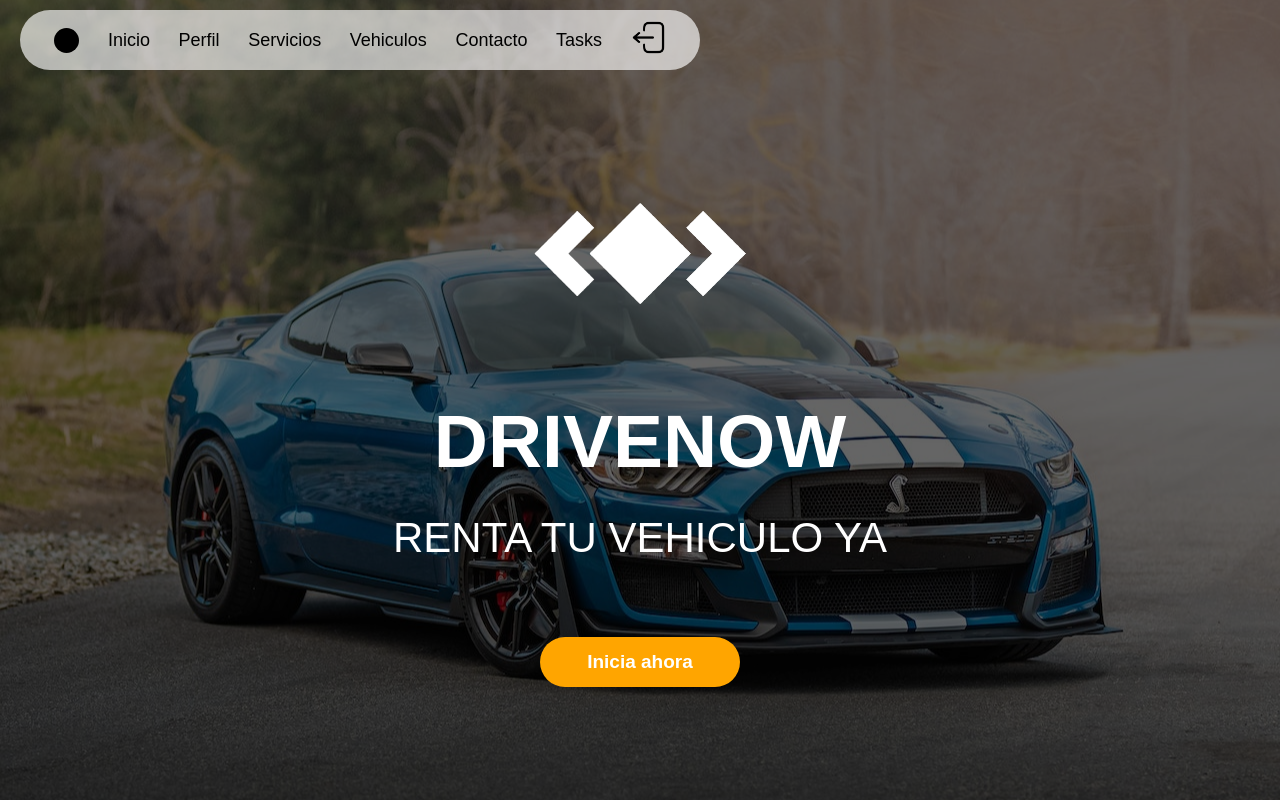
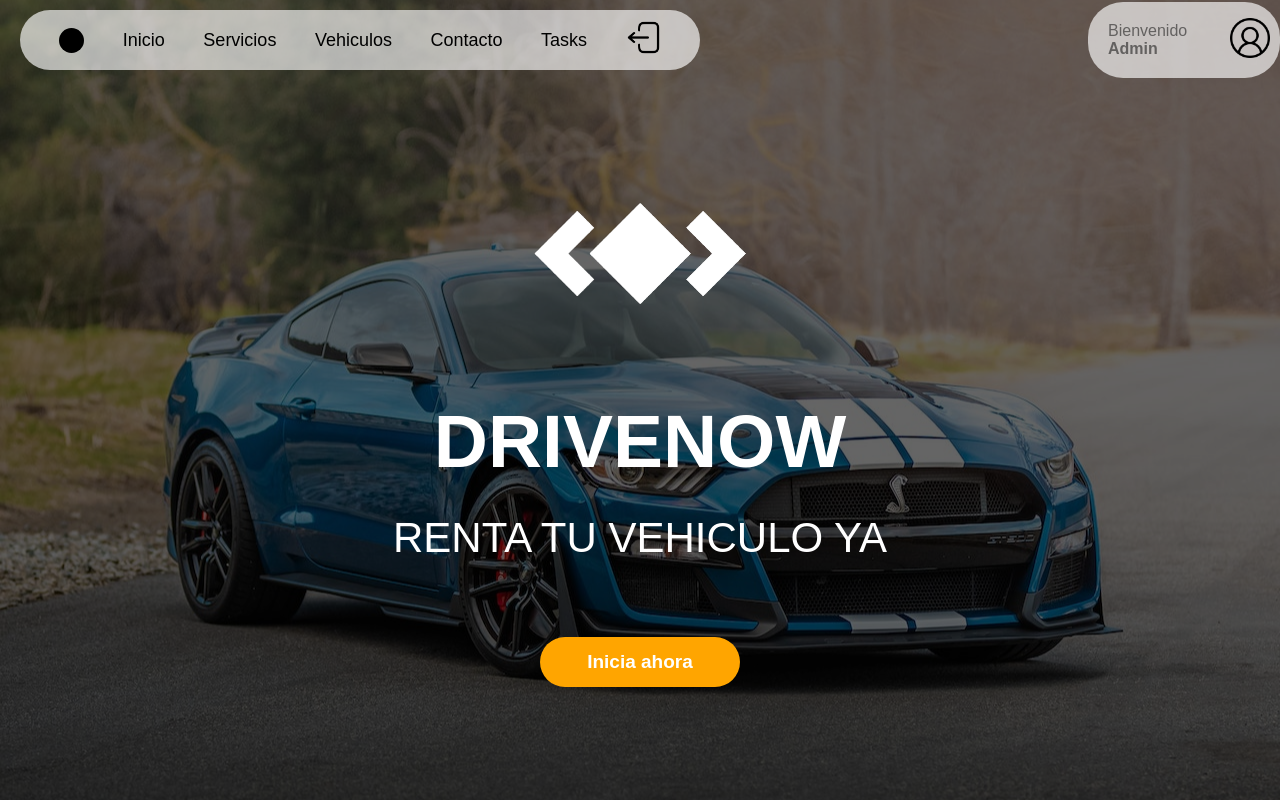
Before and after one commit to jgranados1331/Proyecto-django, a Django app: page / in a window 1280 px wide. Run offline with Django 4.2, Linux system fonts and the light colour scheme; a user stored in the database is signed in.

Commit message:
Perfil y nuevo vehiculo

```diff
--- a/tasks/static/css/menu.css
+++ b/tasks/static/css/menu.css
@@ -94,3 +94,36 @@
       opacity: 1;
     }
   }
+
+
+  .profile{
+    position: fixed;
+    z-index: 1000000;
+    margin-left: 85%;
+    display: flex;
+    margin-top: 80px;
+    align-items: center;
+    border-radius: 35px;
+    background-color: rgba(255, 255, 255, 0.651);
+    -webkit-animation: slide-in-top 0.5s cubic-bezier(0.250, 0.460, 0.450, 0.940) both;
+	        animation: slide-in-top 0.5s cubic-bezier(0.250, 0.460, 0.450, 0.940) both;
+    transition: 0.4s;
+  }
+
+  .profile:hover{
+    background-color: white;
+  }
+
+  .profile img{
+    width: 40px;
+    padding: 10px;
+  }
+
+  .welcome{
+    opacity: 0.5;
+    transition: 0.4s;
+  }
+
+  .profile:hover .welcome{
+    opacity: 1;
+  }
--- a/tasks/templates/base.html
+++ b/tasks/templates/base.html
@@ -16,9 +16,6 @@
             </div>
             <div>
                 <a href="/">Inicio</a>
-            </div>
-            <div>
-                <a href="#">Perfil</a>
             </div>
             <div>
                 <a href="#">Servicios</a>
@@ -50,7 +47,14 @@
             {% endif %}
 
         </div>
+        {% if user.is_authenticated %}
+        <div class="profile">
+            <div class="welcome" style="padding:20px">Bienvenido <strong>{{user.username}}</strong></div>
+            <div><a href=""><img src="{% static 'images/usuario.png' %}" alt=""></a></div>
+        </div>
+        {% endif %}
     </nav>
+
 
     {% block content %}
     {% endblock %}
```
Also changed, not shown: db.sqlite3, media/vehiculos/Gsxr600.png (added), tasks/static/images/motos/Gsxr600.png (added), tasks/static/images/usuario.png (added).
